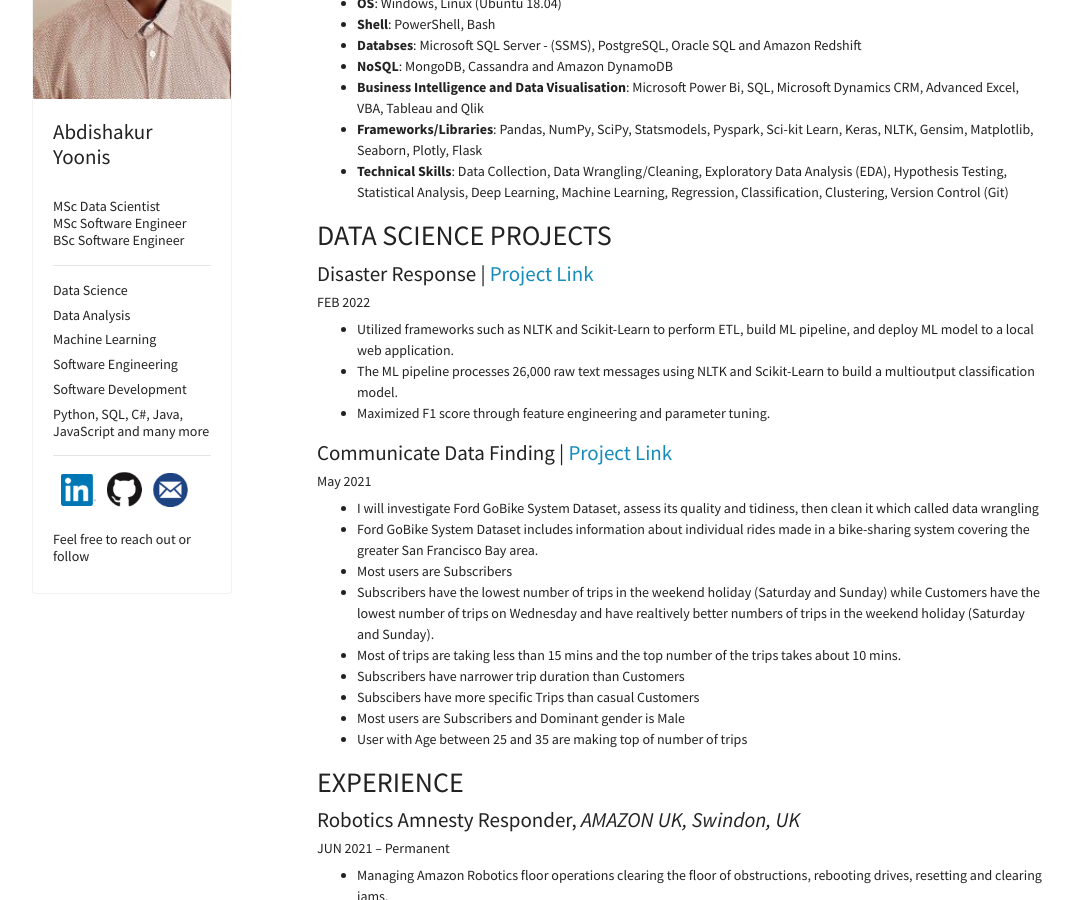
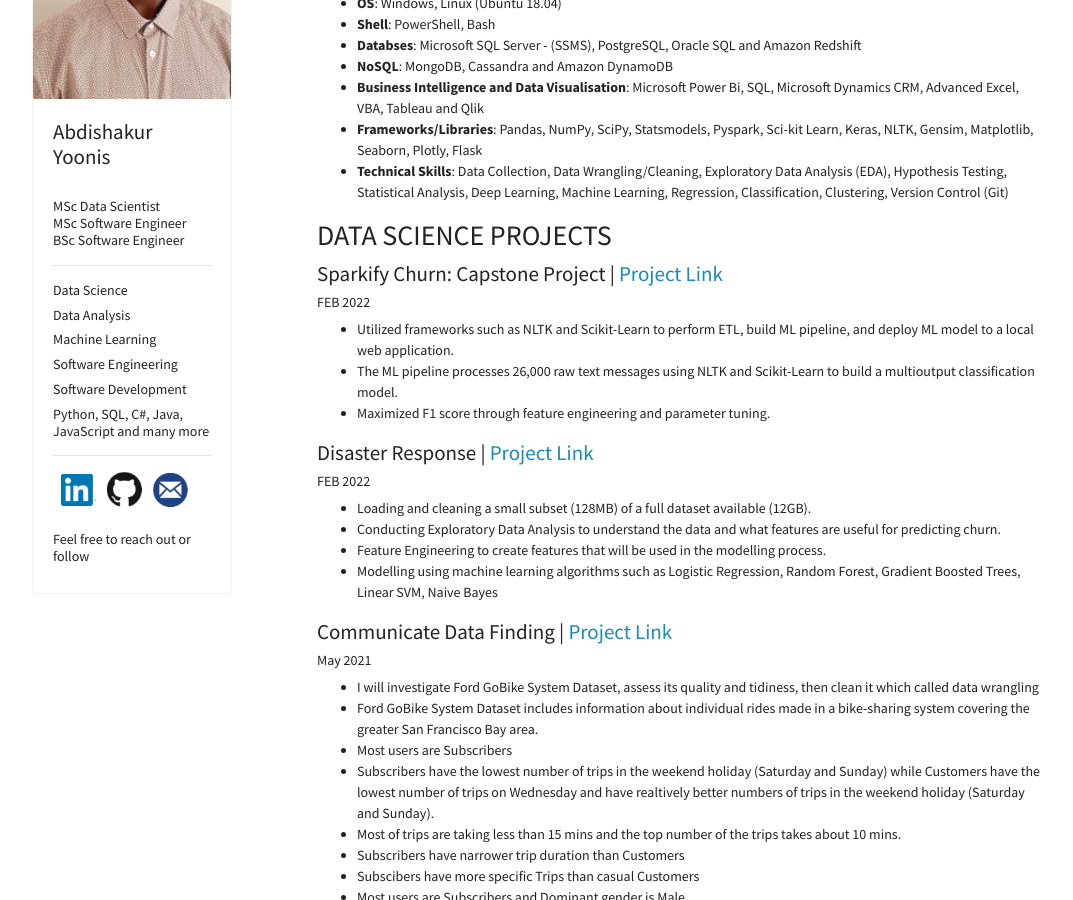
Before and after one commit to Abdishakury/abdishakury.github.io, a Jekyll site: the page built from Resume.md, in a window 1280 px wide and 900 px high, scrolled down 490 px. Shown: the whole window, without its empty margins (53-1126 px from the left). Built offline with Jekyll 4.4.1, drawn with Linux system fonts in a browser that asks for light colours; nearby versions of some CDN libraries; our own code applies the rules of GitHub Pages for plain Markdown files.

Commit message:
Update Resume.md

```diff
--- a/Resume.md
+++ b/Resume.md
@@ -19,11 +19,23 @@
 
 ## DATA SCIENCE PROJECTS
 
-#### Disaster Response | [Project Link](https://github.com/Abdishakury/abdishakur-disaster-response)
+#### Sparkify Churn: Capstone Project | [Project Link](https://github.com/Abdishakury/abdishakur-disaster-response)
 ###### FEB 2022
 - Utilized frameworks such as NLTK and Scikit-Learn to perform ETL, build ML pipeline, and deploy ML model to a local web application.
 - The ML pipeline processes 26,000 raw text messages using NLTK and Scikit-Learn to build a multioutput classification model.
 - Maximized F1 score through feature engineering and parameter tuning.
+
+
+
+
+
+#### Disaster Response | [Project Link](https://github.com/Abdishakury/project_sparkify_capstone)
+###### FEB 2022
+- Loading and cleaning a small subset (128MB) of a full dataset available (12GB).
+- Conducting Exploratory Data Analysis to understand the data and what features are useful for predicting churn.
+- Feature Engineering to create features that will be used in the modelling process.
+- Modelling using machine learning algorithms such as Logistic Regression, Random Forest, Gradient Boosted Trees, Linear SVM, Naive Bayes
+
 
 #### Communicate Data Finding | [Project Link](https://github.com/Abdishakury/communicate-data-finding)
 ###### May 2021
```
